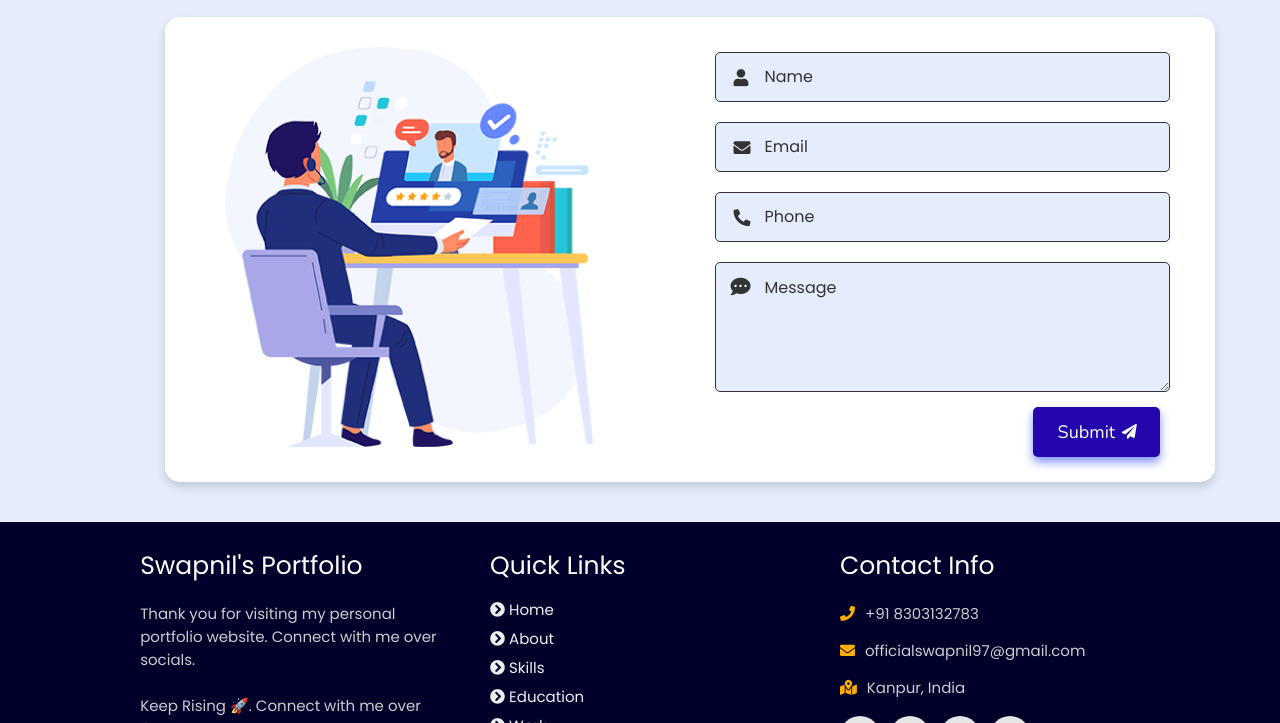
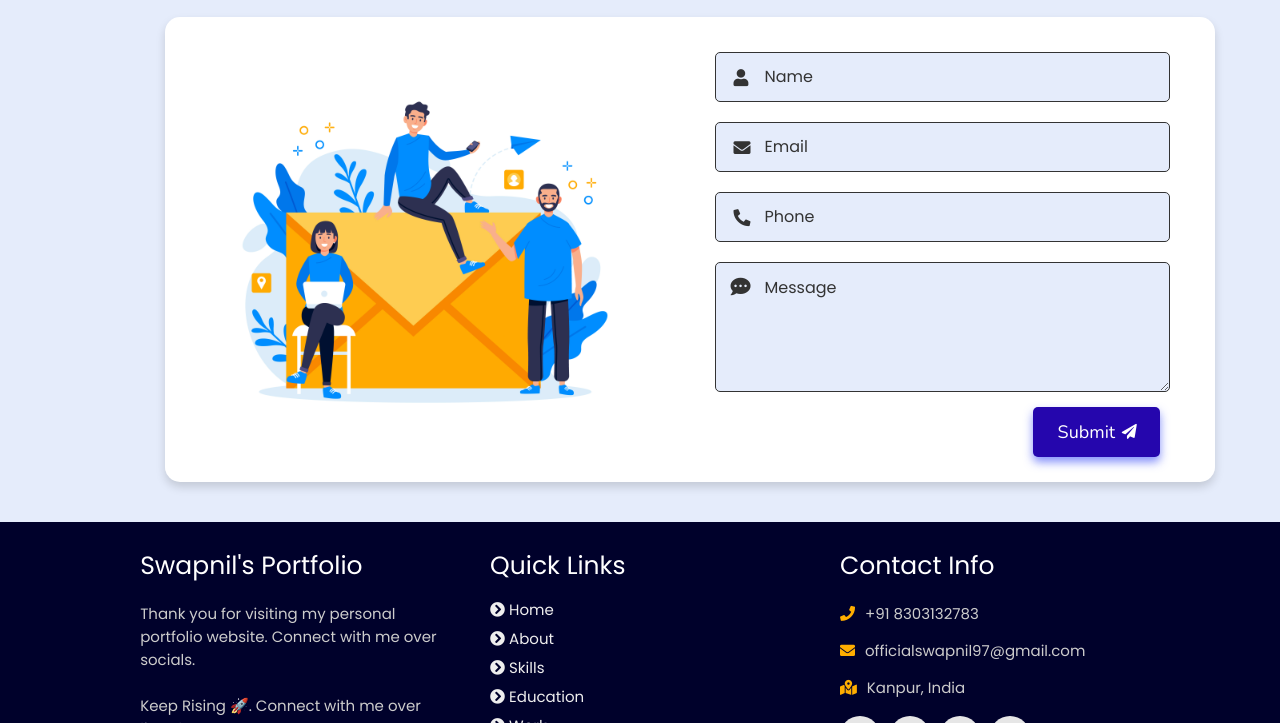
Before and after one commit to Swapnilpatel97/Portfolio.github.io, a plain HTML site: page index.html in a window 1280 px wide. Both pictures are taken after a click on the link "Contact". Shown: the part 5372-6095 px from the top of the page. Drawn offline with nearby package versions, Linux system fonts and the light colour scheme; animation ran at ten frames a second.

Commit message:
Update index.html

```diff
--- a/index.html
+++ b/index.html
@@ -15,7 +15,7 @@
     integrity="sha512-iBBXm8fW90+nuLcSKlbmrPcLa0OT92xO1BIsZ+ywDWZCvqsWgccV3gFoRBv0z+8dLJgyAHIhR35VZc2oM/gI1w=="
     crossorigin="anonymous" referrerpolicy="no-referrer" />
   <!-- Favicon -->
-  <link id='favicon' rel="shortcut icon" href="./assets/images/favicon.ico" type="">
+  <link id='favicon' rel="shortcut icon" href="./assets/images/favicon.png" type="image/x-png">
   <script src="script.js" type="text/javascript"></script>
   <title>Portfolio | Swapnil Patel</title>
 </head>
@@ -275,7 +275,7 @@
     <div class="container">
       <div class="content">
         <div class="image-box">
-          <img draggable="false" src="./assets/images/contact1.png" alt="">
+          <img draggable="false" src="./assets/images/contact.png" alt="">
         </div>
         <form id="contact-form" action="https://api.web3forms.com/submit" method="POST">
           <div>
```
